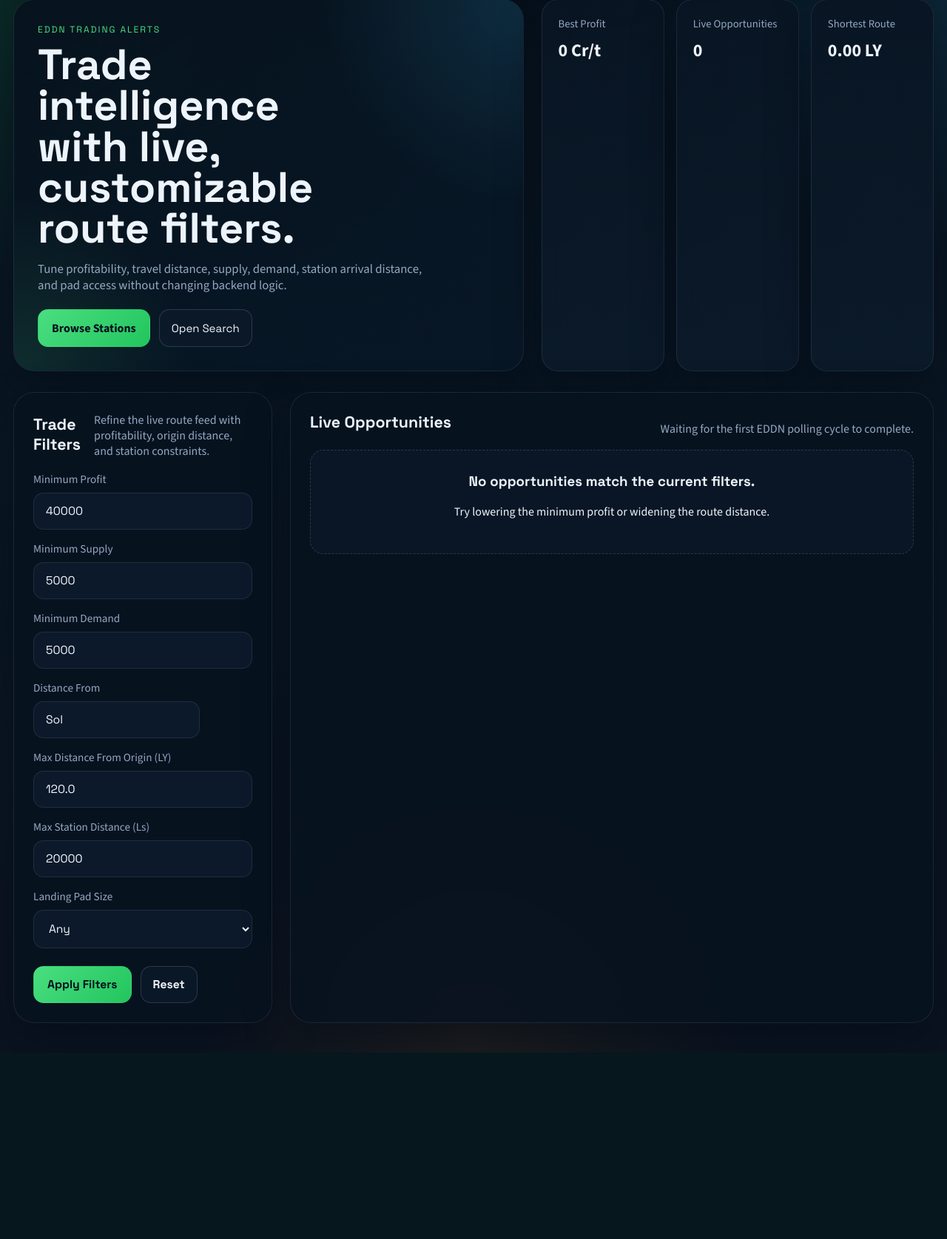
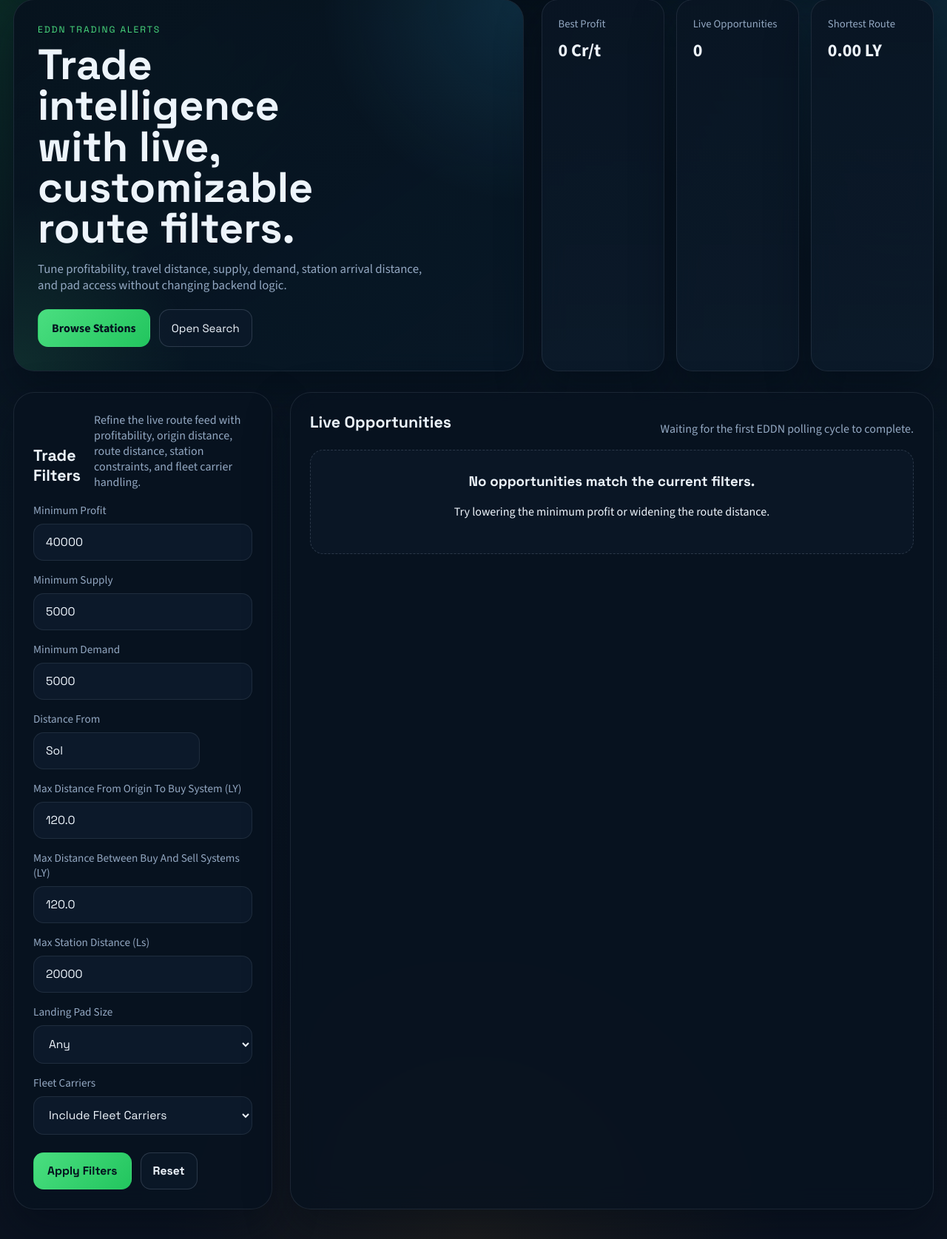
Before and after one commit to Craigoellis/EDDN-Trading-Alerts, a Flask app: page / in a window 1280 px wide. Shown: the part 138-1813 px from the top of the page at 74% size. Before the commit the page ends 1561 px from the top, so only its background shows below. Run offline with Flask 3, Linux system fonts and the light colour scheme.

Commit message:
Split trade distance filters and add carrier mode

```diff
--- a/app/config.py
+++ b/app/config.py
@@ -26,8 +26,10 @@ class AppConfig:
             "profit_min": int(os.getenv("PROFIT_THRESHOLD", "40000")),
             "supply_min": int(os.getenv("SUPPLY_THRESHOLD", "5000")),
             "demand_min": int(os.getenv("DEMAND_THRESHOLD", "5000")),
-            "max_distance_ly": float(os.getenv("MAX_DISTANCE_LY", "120")),
+            "max_origin_distance_ly": float(os.getenv("MAX_ORIGIN_DISTANCE_LY", os.getenv("MAX_DISTANCE_LY", "120"))),
+            "max_route_distance_ly": float(os.getenv("MAX_ROUTE_DISTANCE_LY", os.getenv("MAX_DISTANCE_LY", "120"))),
             "distance_origin_system": os.getenv("DISTANCE_ORIGIN_SYSTEM", "Sol"),
             "landing_pad_size": os.getenv("LANDING_PAD_SIZE", "Any"),
+            "fleet_carrier_mode": os.getenv("FLEET_CARRIER_MODE", "include").lower(),
             "max_station_distance_ls": int(os.getenv("MAX_STATION_DISTANCE_LS", "20000")),
         }
--- a/app/services/trade_service.py
+++ b/app/services/trade_service.py
@@ -413,11 +413,13 @@ class TradeService:
         origin_distance_cache = {}
         required_pad_size = filters["landing_pad_size"]
         max_station_distance_ls = filters["max_station_distance_ls"]
-        max_distance_ly = filters["max_distance_ly"]
+        max_origin_distance_ly = filters["max_origin_distance_ly"]
+        max_route_distance_ly = filters["max_route_distance_ly"]
         profit_min = filters["profit_min"]
         supply_min = filters["supply_min"]
         demand_min = filters["demand_min"]
         origin_system = filters["distance_origin_system"]
+        fleet_carrier_mode = filters["fleet_carrier_mode"]
 
         for commodity_name, entries in markets.items():
             source_entries = [
@@ -444,7 +446,7 @@ class TradeService:
                         source_entry["system"],
                     )
                 distance_from_origin_ly = origin_distance_cache[origin_distance_key]
-                if distance_from_origin_ly is None or distance_from_origin_ly > max_distance_ly:
+                if distance_from_origin_ly is None or distance_from_origin_ly > max_origin_distance_ly:
                     continue
 
                 source_context = self._get_station_context(source_entry, station_context_cache)
@@ -481,6 +483,13 @@ class TradeService:
                         )
                     distance_ly = route_distance_cache[distance_cache_key]
                     if distance_ly is None:
+                        continue
+                    if distance_ly > max_route_distance_ly:
+                        continue
+                    if not self._matches_trade_fleet_carrier_mode(
+                        station_type=destination_context["station_type"],
+                        fleet_carrier_mode=fleet_carrier_mode,
+                    ):
                         continue
 
                     opportunity = self._build_trade_opportunity(
@@ -667,9 +676,14 @@ class TradeService:
         filters["profit_min"] = self._coerce_int(params.get("profit_min"), filters["profit_min"], minimum=0)
         filters["supply_min"] = self._coerce_int(params.get("supply_min"), filters["supply_min"], minimum=0)
         filters["demand_min"] = self._coerce_int(params.get("demand_min"), filters["demand_min"], minimum=0)
-        filters["max_distance_ly"] = self._coerce_float(
-            params.get("max_distance_ly"),
-            filters["max_distance_ly"],
+        filters["max_origin_distance_ly"] = self._coerce_float(
+            params.get("max_origin_distance_ly"),
+            filters["max_origin_distance_ly"],
+            minimum=0,
+        )
+        filters["max_route_distance_ly"] = self._coerce_float(
+            params.get("max_route_distance_ly"),
+            filters["max_route_distance_ly"],
             minimum=0,
         )
         distance_origin_system = str(
@@ -686,6 +700,11 @@ class TradeService:
         if landing_pad_size not in {"Any", "Small", "Medium", "Large"}:
             landing_pad_size = filters["landing_pad_size"]
         filters["landing_pad_size"] = landing_pad_size
+        filters["fleet_carrier_mode"] = str(
+            params.get("fleet_carrier_mode", filters.get("fleet_carrier_mode", "include"))
+        ).lower()
+        if filters["fleet_carrier_mode"] not in {"exclude", "only", "include"}:
+            filters["fleet_carrier_mode"] = "include"
         return filters
 
     def _build_trade_opportunity(
@@ -791,7 +810,9 @@ class TradeService:
             return False
         if opportunity["demand"] < filters["demand_min"]:
             return False
-        if opportunity["distance_from_origin_ly"] > filters["max_distance_ly"]:
+        if opportunity["distance_from_origin_ly"] > filters["max_origin_distance_ly"]:
+            return False
+        if opportunity["distance_ly"] > filters["max_route_distance_ly"]:
             return False
         if opportunity["buy_station_distance_ls"] is not None and opportunity["buy_station_distance_ls"] > filters["max_station_distance_ls"]:
             return False
@@ -833,15 +854,27 @@ class TradeService:
         return True
 
     @staticmethod
+    def _matches_trade_fleet_carrier_mode(*, station_type: str, fleet_carrier_mode: str) -> bool:
+        station_type_normalized = station_type.lower()
+        is_fleet_carrier = "fleet carrier" in station_type_normalized
+        if fleet_carrier_mode == "exclude" and is_fleet_carrier:
+            return False
+        if fleet_carrier_mode == "only" and not is_fleet_carrier:
+            return False
+        return True
+
+    @staticmethod
     def _filter_record_to_trade_filters(filter_record: dict) -> dict:
         return {
             "profit_min": filter_record["profit_min"],
             "supply_min": filter_record["supply_min"],
             "demand_min": filter_record["demand_min"],
-            "max_distance_ly": filter_record["max_distance_ly"],
+            "max_origin_distance_ly": filter_record["max_origin_distance_ly"],
+            "max_route_distance_ly": filter_record["max_route_distance_ly"],
             "distance_origin_system": filter_record.get("distance_origin_system") or "Sol",
             "max_station_distance_ls": filter_record["max_station_distance_ls"],
             "landing_pad_size": filter_record["landing_pad_size"],
+            "fleet_carrier_mode": filter_record.get("fleet_carrier_mode") or "include",
         }
 
     @staticmethod
--- a/app/templates/dashboard.html
+++ b/app/templates/dashboard.html
@@ -34,7 +34,7 @@
             <section class="filters-panel">
                 <div class="panel-heading">
                     <h2>Trade Filters</h2>
-                    <p>Refine the live route feed with profitability, origin distance, and station constraints.</p>
+                    <p>Refine the live route feed with profitability, origin distance, route distance, station constraints, and fleet carrier handling.</p>
                 </div>
 
                 <form id="filters-form" class="filters-form">
@@ -65,8 +65,12 @@
                         </div>
                     </label>
                     <label>
-                        <span>Max Distance From Origin (LY)</span>
-                        <input type="number" name="max_distance_ly" min="0" step="1" value="{{ initial_data.filters.max_distance_ly }}">
+                        <span>Max Distance From Origin To Buy System (LY)</span>
+                        <input type="number" name="max_origin_distance_ly" min="0" step="1" value="{{ initial_data.filters.max_origin_distance_ly }}">
+                    </label>
+                    <label>
+                        <span>Max Distance Between Buy And Sell Systems (LY)</span>
+                        <input type="number" name="max_route_distance_ly" min="0" step="1" value="{{ initial_data.filters.max_route_distance_ly }}">
                     </label>
                     <label>
                         <span>Max Station Distance (Ls)</span>
@@ -78,6 +82,14 @@
                             {% for option in ["Any", "Small", "Medium", "Large"] %}
                                 <option value="{{ option }}" {% if initial_data.filters.landing_pad_size == option %}selected{% endif %}>{{ option }}</option>
                             {% endfor %}
+                        </select>
+                    </label>
+                    <label>
+                        <span>Fleet Carriers</span>
+                        <select name="fleet_carrier_mode">
+                            <option value="exclude" {% if initial_data.filters.fleet_carrier_mode == 'exclude' %}selected{% endif %}>Exclude Fleet Carriers</option>
+                            <option value="include" {% if initial_data.filters.fleet_carrier_mode == 'include' %}selected{% endif %}>Include Fleet Carriers</option>
+                            <option value="only" {% if initial_data.filters.fleet_carrier_mode == 'only' %}selected{% endif %}>Only Fleet Carriers</option>
                         </select>
                     </label>
 
--- a/app/web/routes.py
+++ b/app/web/routes.py
@@ -150,7 +150,6 @@ def create_account_filter():
     user_repository = current_app.extensions["user_repository"]
     trade_service = current_app.extensions["trade_service"]
     filter_payload = trade_service.parse_filters(request.form.to_dict())
-    station_browser_filters = trade_service.parse_station_browser_filters(request.form.to_dict())
 
     name = request.form.get("name", "").strip() or "My Alert Filter"
     created_filter = user_repository.create_filter(
@@ -160,11 +159,12 @@ def create_account_filter():
             "profit_min": filter_payload["profit_min"],
             "supply_min": filter_payload["supply_min"],
             "demand_min": filter_payload["demand_min"],
-            "max_distance_ly": filter_payload["max_distance_ly"],
+            "max_origin_distance_ly": filter_payload["max_origin_distance_ly"],
+            "max_route_distance_ly": filter_payload["max_route_distance_ly"],
             "distance_origin_system": filter_payload["distance_origin_system"],
             "max_station_distance_ls": filter_payload["max_station_distance_ls"],
             "landing_pad_size": filter_payload["landing_pad_size"],
-            "fleet_carrier_mode": station_browser_filters["fleet_carrier_mode"],
+            "fleet_carrier_mode": filter_payload["fleet_carrier_mode"],
             "is_enabled": request.form.get("is_enabled", "on") == "on",
         },
     )
```
Also changed, not shown: app/repositories/user_repository.py (+6 -1 lines), app/templates/alerts.html (+13 -5 lines).
